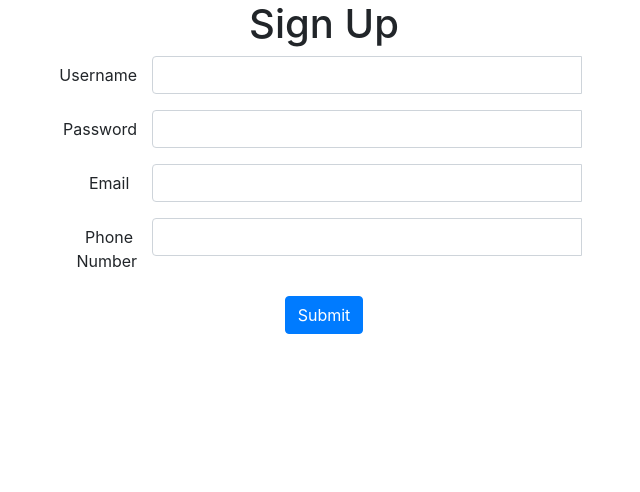
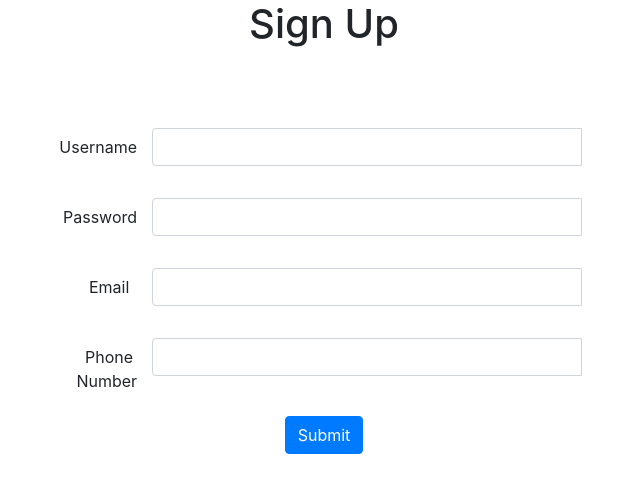
Before and after one commit to lotemLahav/hatal-project, a React (Vite) app in the folder client/: page / in a window 1280 px wide. Shown: the top 492 px of the page, without its empty margins (407-1047 px from the left). Built offline with nearby package versions, Linux system fonts and the light colour scheme.

Commit message:
refactor(several): commit before push

```diff
--- a/client/package.json
+++ b/client/package.json
@@ -10,6 +10,7 @@
     "preview": "vite preview"
   },
   "dependencies": {
+    "@react-oauth/google": "^0.12.2",
     "axios": "^1.6.8",
     "bootstrap": "^4.6.2",
     "formik": "^2.4.9",
--- a/client/src/main.tsx
+++ b/client/src/main.tsx
@@ -4,13 +4,18 @@ import { UserProvider } from "./context/userContext";
 import "bootstrap/dist/js/bootstrap.js";
 import "bootstrap/dist/css/bootstrap.css";
 import { SignUp } from "./views/signUp";
+import { GoogleOAuthProvider } from "@react-oauth/google";
+
+const CLIENT_ID = "810578008516-3t5up6ge1ic3kdlio1k4ur6hr44er8g5.apps.googleusercontent.com";
 
 ReactDOM.createRoot(document.getElementById("root")!).render(
   <React.StrictMode>
-    <main className="text-center">
-      <UserProvider>
-        <SignUp></SignUp>
-      </UserProvider>
-    </main>
+    <GoogleOAuthProvider clientId={CLIENT_ID}>
+      <main className="text-center">
+        <UserProvider>
+          <SignUp></SignUp>
+        </UserProvider>
+      </main>
+    </GoogleOAuthProvider>
   </React.StrictMode>
 );
--- a/client/src/views/signUp.tsx
+++ b/client/src/views/signUp.tsx
@@ -7,6 +7,7 @@ import InputGroup from 'react-bootstrap/InputGroup';
 import { FormEvent, useState } from "react";
 import { usePostUser } from "../api/hooks/usePostUser";
 import Swal from "sweetalert2";
+import { GoogleLogin } from '@react-oauth/google';
 
 export const SignUp = () => {
     const { postUser } = usePostUser();
@@ -100,7 +101,7 @@ export const SignUp = () => {
         <div className=" justify-content-center text-center">
             <h1>Sign Up</h1>
             <Form onSubmit={handleSubmit}>
-                <Form.Group as={Row} className="mb-3 justify-content-center">
+                <Form.Group as={Row} style={{ marginTop: '5rem' }} className="mb-3 justify-content-center">
                     <Col sm="5">
                         <InputGroup hasValidation>
                             <Form.Control
@@ -117,7 +118,7 @@ export const SignUp = () => {
                     </Col>
                 </Form.Group>
 
-                <Form.Group as={Row} className="mb-3 justify-content-center">
+                <Form.Group as={Row} style={{ marginTop: '2rem' }} className="mb-3 justify-content-center">
                     <Col sm="5">
                         <InputGroup hasValidation>
                             <Form.Control type="password" name="password" isInvalid={!!errors.password} isValid={errors.password === null} />
@@ -129,7 +130,7 @@ export const SignUp = () => {
                     </Col>
                 </Form.Group>
 
-                <Form.Group as={Row} className="mb-3 justify-content-center">
+                <Form.Group as={Row} style={{ marginTop: '2rem' }} className="mb-3 justify-content-center">
                     <Col sm="5">
                         <InputGroup hasValidation>
                             <Form.Control type="text" name="email" isInvalid={!!errors.email} isValid={errors.email === null} />
@@ -143,7 +144,7 @@ export const SignUp = () => {
                     </Col>
                 </Form.Group>
 
-                <Form.Group as={Row} className="mb-3 justify-content-center">
+                <Form.Group as={Row} style={{ marginTop: '2rem' }} className="mb-3 justify-content-center">
                     <Col sm="5">
                         <InputGroup hasValidation>
                             <Form.Control
```
Also changed, not shown: 1 other file (tests, documents, lock files or other folders).
